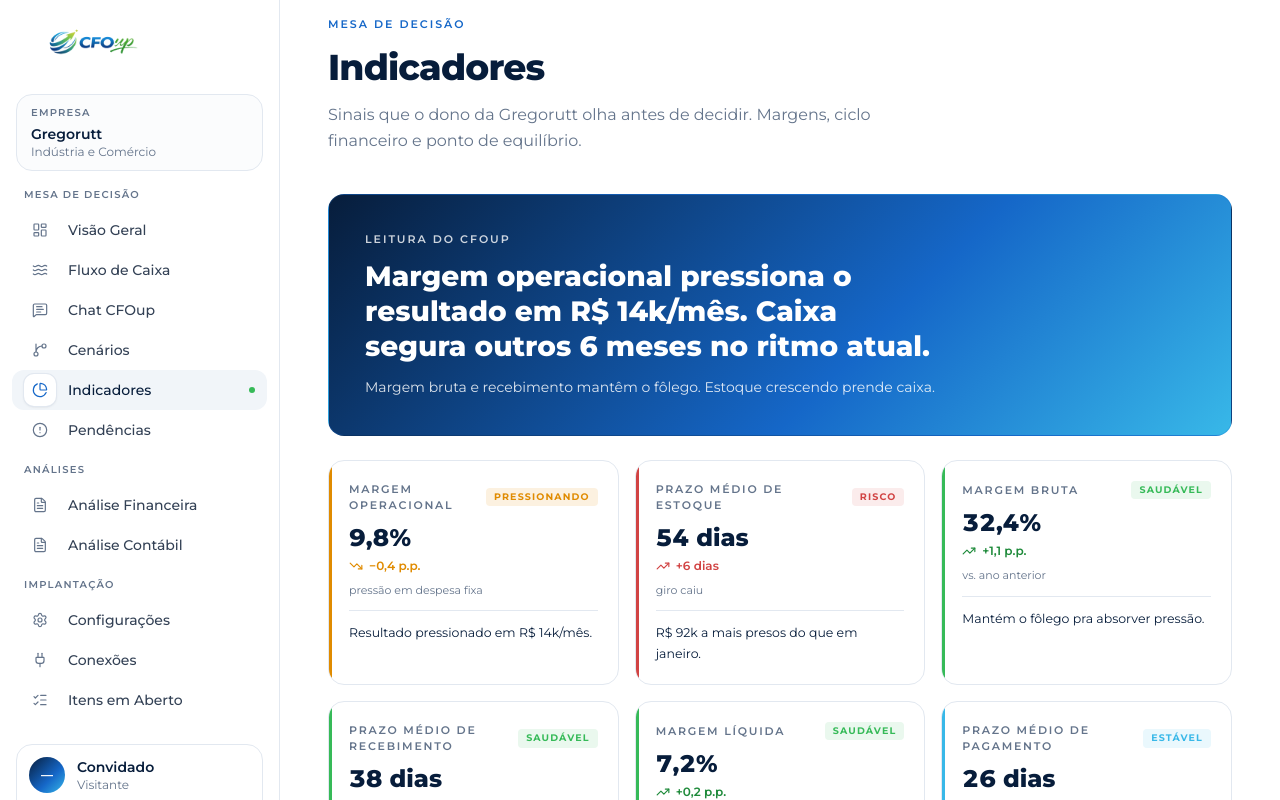
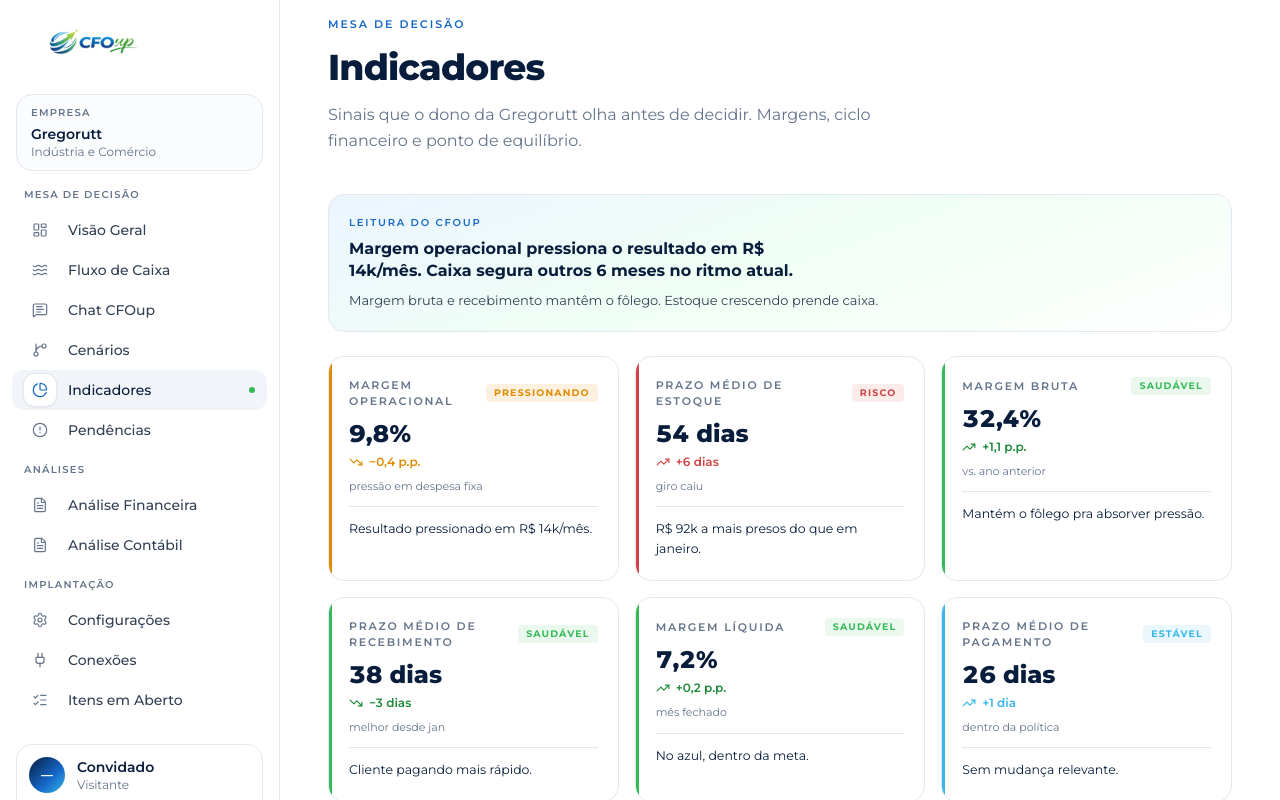
Before and after one commit to cfoup2026/cfoup-overview-v3, a Next.js app: page /margens in a window 1280 px wide. Shown: the top 800 px of the page. Built offline with nearby package versions, Linux system fonts and the light colour scheme.

Commit message:
style: update CFOup reading card to match executive summary style
Consistent visual update with gradient background and brand colors.

```diff
--- a/app/(app)/margens/page.tsx
+++ b/app/(app)/margens/page.tsx
@@ -95,13 +95,18 @@ export default function IndicadoresPage() {
         description={`Sinais que o dono da ${clienteAtual.empresa.nomeCurto} olha antes de decidir. Margens, ciclo financeiro e ponto de equilíbrio.`}
       />
 
-      {/* Leitura do CFOup — destaque navy no topo */}
-      <section className="mb-6 rounded-2xl border border-[rgba(21,103,200,0.25)] bg-brand-gradient p-7 md:p-9 text-white">
-        <p className="text-[11px] font-semibold uppercase tracking-[0.18em] text-white/80">Leitura do CFOup</p>
-        <h2 className="mt-3 max-w-3xl text-balance text-[1.5rem] md:text-[1.75rem] font-extrabold leading-tight">
+      {/* Leitura do CFOup */}
+      <section className="mb-6 rounded-2xl border border-border bg-hero-gradient p-4 md:p-5">
+        <p className="text-[10px] font-semibold uppercase tracking-[0.18em]" style={{ color: "var(--brand-blue)" }}>
+          Leitura do CFOup
+        </p>
+        <h2
+          className="mt-2 max-w-3xl text-balance text-[15px] md:text-base font-bold leading-snug"
+          style={{ color: "var(--brand-navy)" }}
+        >
           Margem operacional pressiona o resultado em R$ 14k/mês. Caixa segura outros 6 meses no ritmo atual.
         </h2>
-        <p className="mt-3 max-w-2xl text-white/85 text-[14px] leading-relaxed">
+        <p className="mt-2 max-w-2xl text-[13px] leading-relaxed text-[var(--slate-700)]">
           Margem bruta e recebimento mantêm o fôlego. Estoque crescendo prende caixa.
         </p>
       </section>
```
